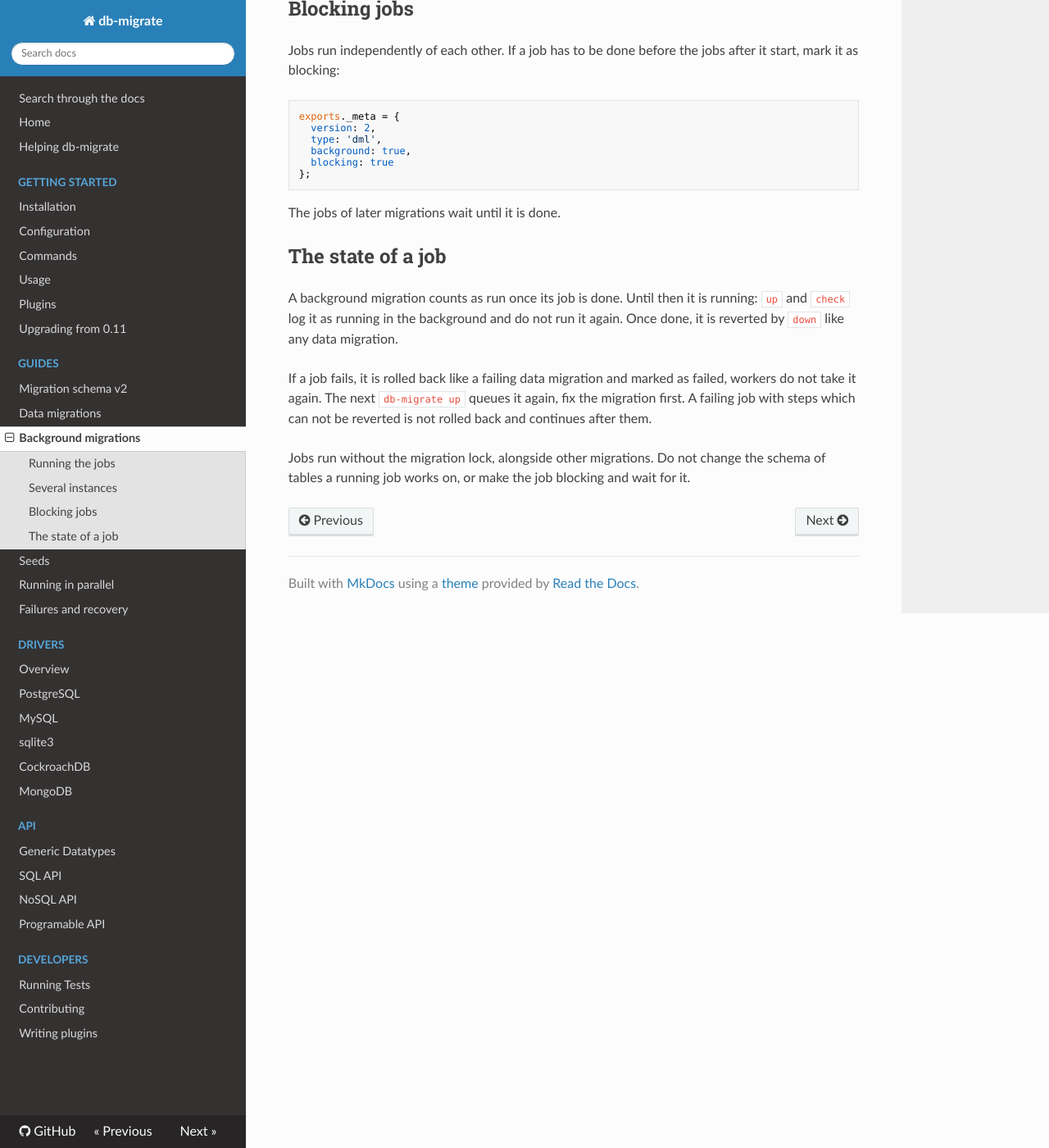
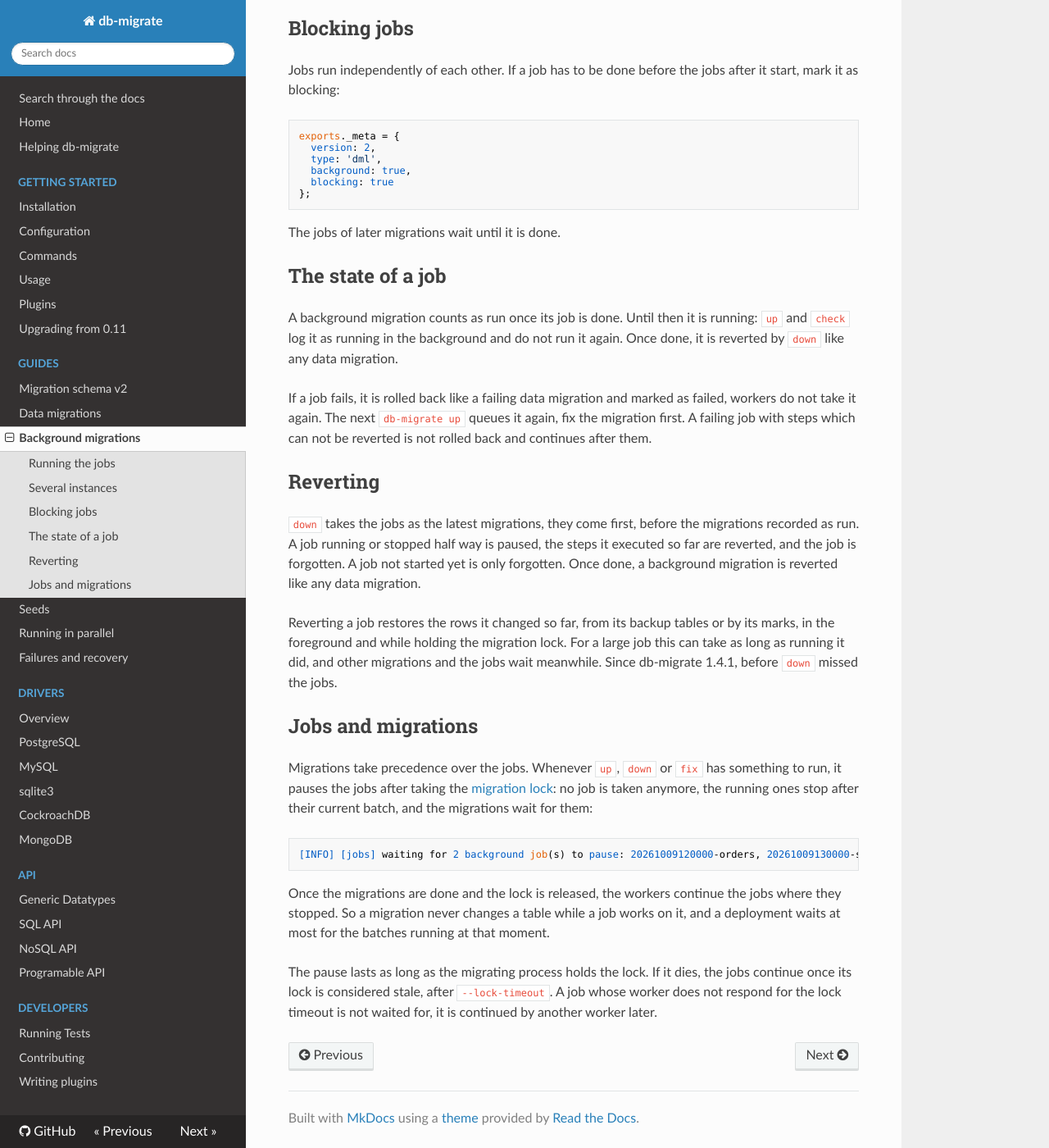
Before and after one commit to db-migrate/english-docs, an MkDocs documentation site: the page built from docs/Guides/background migrations.md, in a window 1280 px wide and 1400 px high, scrolled down 1423 px. Shown: the whole window at 82% size. Built offline with MkDocs 1.6.1, drawn with Linux system fonts in a browser that asks for light colours; nearby versions of some CDN libraries; some of the changed text lies outside the part shown.

Commit message:
docs: background jobs pause for migrations, down reverts them

````diff
--- a/docs/Guides/background migrations.md
+++ b/docs/Guides/background migrations.md
@@ -22,7 +22,8 @@ exports._meta = {
 ```
 
 Background migrations need db-migrate 1.4.0 and a driver with the
-[migration lock](running in parallel.md).
+[migration lock](running in parallel.md). Since 1.4.1 the jobs pause while
+migrations run, see [Jobs and migrations](#jobs-and-migrations).
 
 ## Running the jobs
 
@@ -94,6 +95,38 @@ failed, workers do not take it again. The next `db-migrate up` queues it again,
 fix the migration first. A failing job with steps which can not be reverted is
 not rolled back and continues after them.
 
-Jobs run without the migration lock, alongside other migrations. Do not
-change the schema of tables a running job works on, or make the job
-blocking and wait for it.
+## Reverting
+
+`down` takes the jobs as the latest migrations, they come first, before the
+migrations recorded as run. A job running or stopped half way is paused,
+the steps it executed so far are reverted, and the job is forgotten. A job
+not started yet is only forgotten. Once done, a background migration is
+reverted like any data migration.
+
+Reverting a job restores the rows it changed so far, from its backup tables
+or by its marks, in the foreground and while holding the migration lock. For
+a large job this can take as long as running it did, and other migrations
+and the jobs wait meanwhile. Since db-migrate 1.4.1, before `down` missed the
+jobs.
+
+## Jobs and migrations
+
+Migrations take precedence over the jobs. Whenever `up`, `down` or `fix` has
+something to run, it pauses the jobs after taking the
+[migration lock](running in parallel.md): no job is taken anymore, the
+running ones stop after their current batch, and the migrations wait for
+them:
+
+```
+[INFO] [jobs] waiting for 2 background job(s) to pause: 20261009120000-orders, 20261009130000-sessions
+```
+
+Once the migrations are done and the lock is released, the workers continue
+the jobs where they stopped. So a migration never changes a table while a job
+works on it, and a deployment waits at most for the batches running at that
+moment.
+
+The pause lasts as long as the migrating process holds the lock. If it dies,
+the jobs continue once its lock is considered stale, after `--lock-timeout`.
+A job whose worker does not respond for the lock timeout is not waited for,
+it is continued by another worker later.
````
